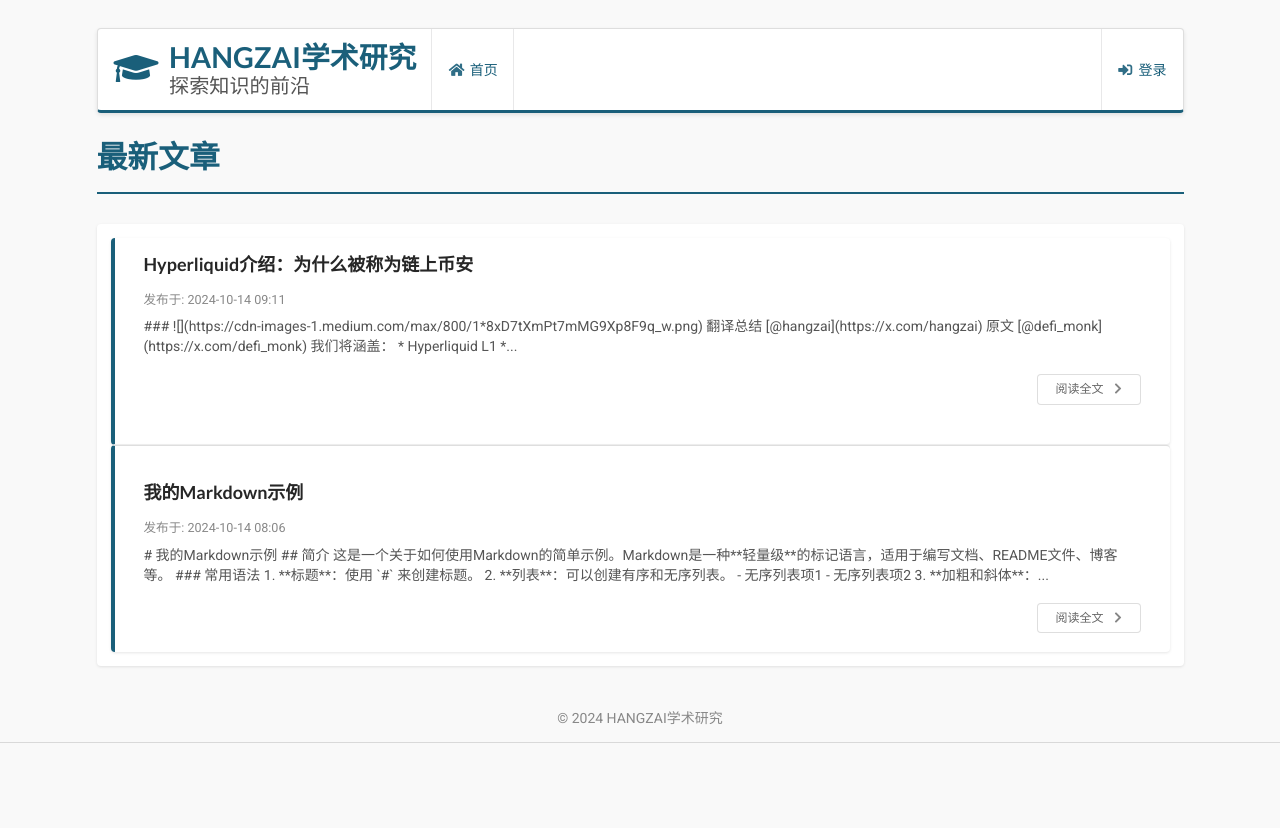
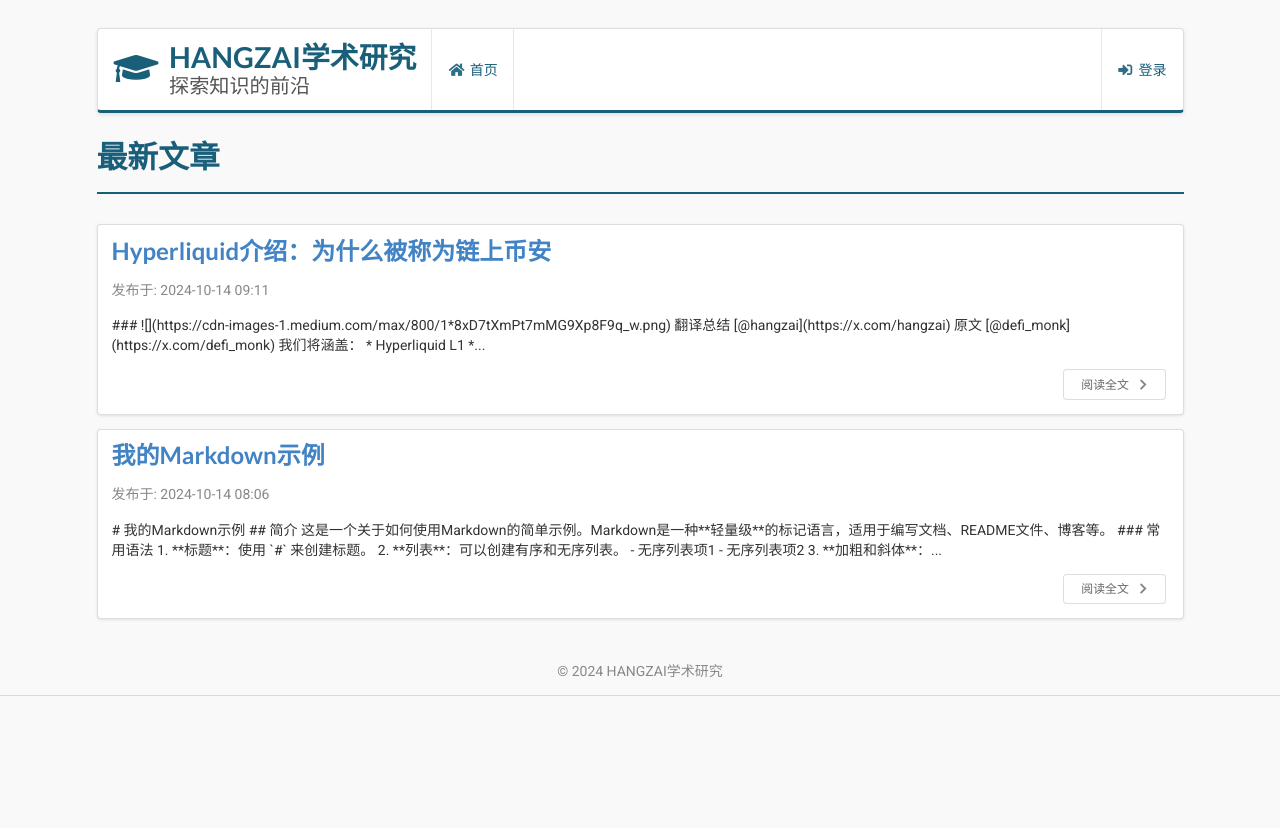
Before and after one commit to ShenXuGongZi/blog, a Flask app: page / in a window 1280 px wide. Run offline with Flask 3, Linux system fonts and the light colour scheme.

Commit message:
修改首页样式

```diff
--- a/static/css/style.css
+++ b/static/css/style.css
@@ -214,9 +214,40 @@ h1.ui.header {
 }
 
 .ui.segment {
-    border: none;
+    margin-bottom: 1em;
     box-shadow: 0 1px 3px rgba(0,0,0,0.1);
-    background-color: #ffffff;
+}
+
+.ui.segment h2.ui.header {
+    margin-bottom: 0.5em;
+}
+
+.ui.segment .meta {
+    margin-bottom: 1em;
+    color: #888;
+}
+
+.ui.segment .description {
+    margin-bottom: 1em;
+}
+
+.ui.segment .extra {
+    display: flex;
+    justify-content: flex-end;
+    align-items: center;
+    margin-top: 1em;
+}
+
+.ui.segment .extra .button {
+    margin-left: 0.5em;
+}
+
+.ui.tiny.button {
+    font-size: 0.85rem;
+}
+
+.ui.right.floated.button {
+    float: none;
 }
 
 .ui.form input[type="text"],
@@ -282,21 +313,67 @@ footer.ui.segment {
     border-top: none;
 }
 
+/* 移除或注释掉这些样式 */
+/*
 .ui.relaxed.divided.items {
     background-color: #ffffff;
     border-radius: 4px;
     box-shadow: 0 1px 3px rgba(0,0,0,0.1);
-    padding: 1em;
+    padding: 0.75em 0;
 }
 
 .ui.relaxed.divided.items > .item {
-    padding: 1.5em 1em;
+    padding: 1em;
     margin: 0;
-    border-bottom: 1px solid #f0f0f0;
+    border-radius: 4px;
+    box-shadow: 0 1px 3px rgba(0, 0, 0, 0.1);
 }
 
-.ui.relaxed.divided.items > .item:last-child {
-    border-bottom: none;
+.ui.relaxed.divided.items > .item:not(:last-child) {
+    margin-bottom: 10px;
+}
+
+.ui.relaxed.divided.items > .item > .content {
+    padding: 15px;
+}
+*/
+
+/* 添加新的样式来美化 segment */
+.ui.segment {
+    margin-bottom: 1em;
+    box-shadow: 0 1px 3px rgba(0,0,0,0.1);
+}
+
+.ui.segment h2.ui.header {
+    margin-bottom: 0.5em;
+}
+
+.ui.segment .meta {
+    margin-bottom: 1em;
+    color: #888;
+}
+
+.ui.segment .description {
+    margin-bottom: 1em;
+}
+
+.ui.segment .extra {
+    display: flex;
+    justify-content: flex-end;
+    align-items: center;
+    margin-top: 1em;
+}
+
+.ui.segment .extra .button {
+    margin-left: 0.5em;
+}
+
+.ui.tiny.button {
+    font-size: 0.85rem;
+}
+
+.ui.right.floated.button {
+    float: none;
 }
 
 .post-content {
--- a/templates/index.html
+++ b/templates/index.html
@@ -2,11 +2,11 @@
 
 {% block content %}
     <h1 class="ui header">最新文章</h1>
-    <div class="ui relaxed divided items">
     {% for post in posts %}
-            <div class="item">
-                <div class="content">
-                    <a class="header" href="{{ url_for('view_post', id=post.id) }}">{{ post.title }}</a>
+        <div class="ui segment">
+            <h2 class="ui header">
+                <a href="{{ url_for('view_post', id=post.id) }}">{{ post.title }}</a>
+            </h2>
             <div class="meta">
                 <span class="date">发布于: {{ post.created_at.strftime('%Y-%m-%d %H:%M') }}</span>
             </div>
@@ -14,18 +14,16 @@
                 <p>{{ post.content[:200] }}{% if post.content|length > 200 %}...{% endif %}</p>
             </div>
             <div class="extra">
+                <a class="ui tiny basic button" href="{{ url_for('view_post', id=post.id) }}">
+                    阅读全文
+                    <i class="right chevron icon"></i>
+                </a>
                 {% if current_user.is_authenticated %}
-                            <a class="ui right floated tiny primary button" href="{{ url_for('edit_post', id=post.id) }}">
+                    <a class="ui tiny primary button" href="{{ url_for('edit_post', id=post.id) }}">
                         <i class="edit icon"></i>编辑
                     </a>
                 {% endif %}
-                        <a class="ui right floated tiny basic button" href="{{ url_for('view_post', id=post.id) }}">
-                            阅读全文
-                            <i class="right chevron icon"></i>
-                        </a>
-                    </div>
             </div>
         </div>
     {% endfor %}
-    </div>
 {% endblock %}
```
Lines whose indentation alone changed are shown as unchanged.
